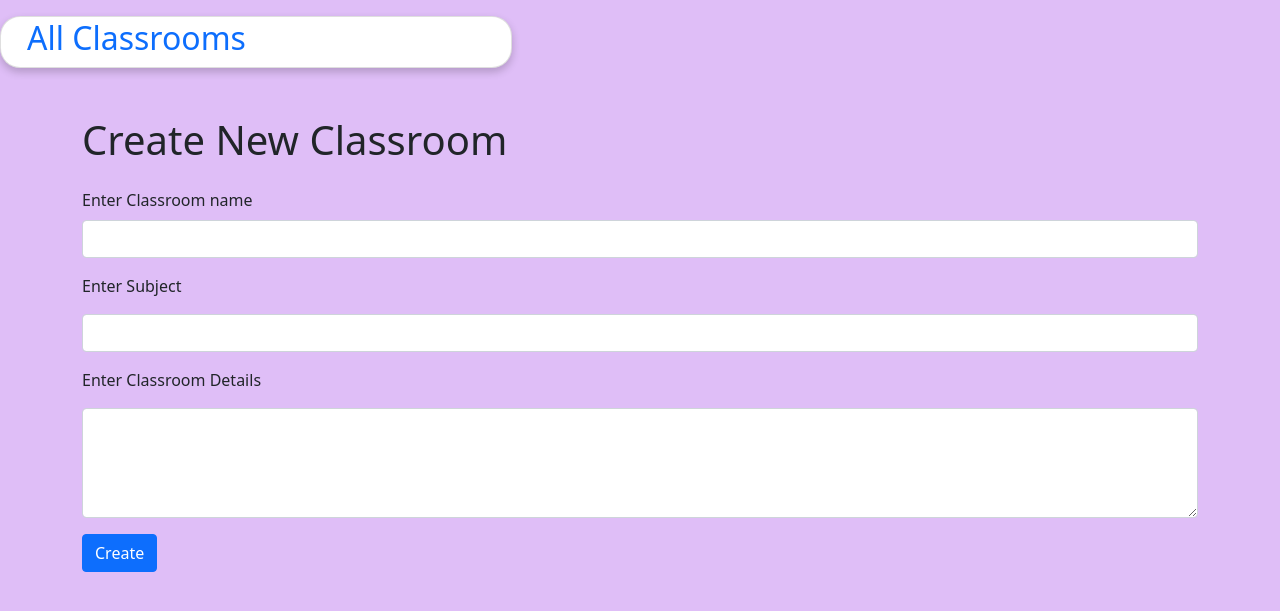
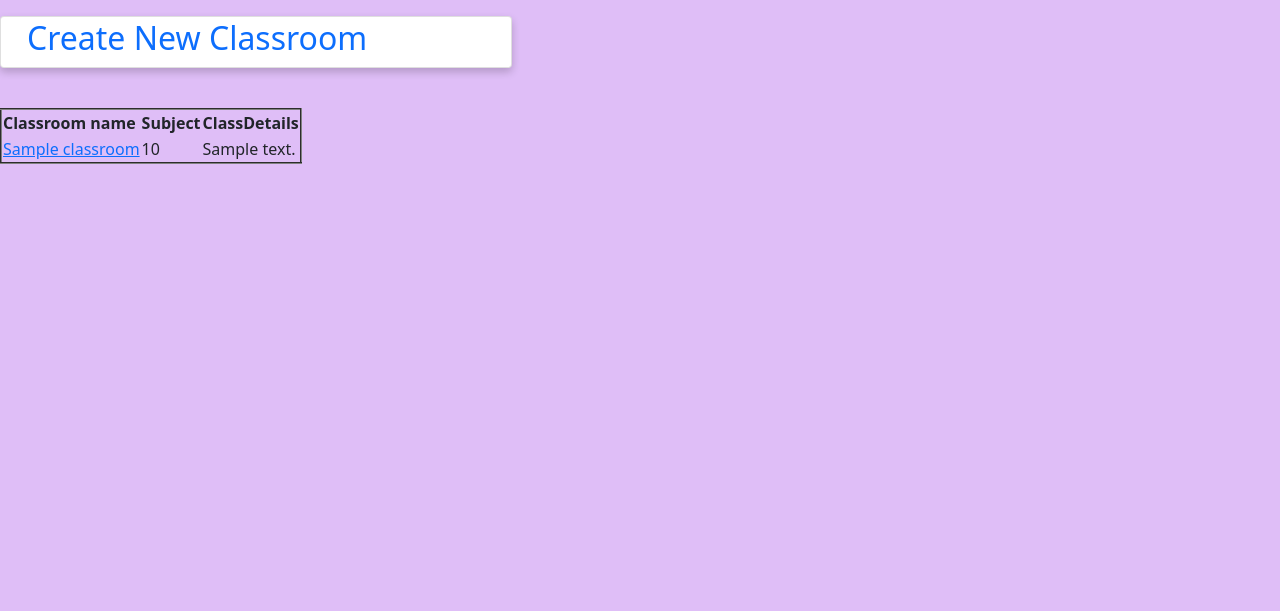
Before and after one commit to rachitsen/Digital-Classroom, a PHP site: page /classrooms.php in a window 1280 px wide. Shown: the part 63-674 px from the top of the page. Run offline with PHP 8.4, Linux system fonts and the light colour scheme; the visitor is signed in with stand-in values (Sample User, id 1); tables that the repository leaves empty or names only in its code hold one stand-in row (values such as "Sample post").

Commit message:
Update classrooms.php

```diff
--- a/dclassroom/classrooms.php
+++ b/dclassroom/classrooms.php
@@ -1,44 +1,14 @@
 <?php
 session_start();
-if(!isset($_SESSION['loggedin']) || $_SESSION['loggedin']!=true || $_SESSION['typeid']!='Teacher'){?>
+if(!isset($_SESSION['loggedin']) || $_SESSION['loggedin']!=true){?>
   <meta http-equiv="refresh" content="0; url=home.php">
   <?php exit;
 }
 ?>
-
-<?php
-$created = false;
-if  ($_SERVER['REQUEST_METHOD']=='POST')
-{
-include "common/dbconnect.php";
-$username=$_SESSION['username'];
-$classname= $_POST['classname'];
-$custom= $_POST['subject'];
-$classdetails= $_POST['classdetails'];
-$dateofcreation= date("d/m/y");
-$classid = uniqid();
-
-    $sql ="INSERT INTO `classrooms` (`username`, `classid`, `class_name`, `class_details`, `date_of_creation`, `costum`) VALUES ('$username', '$classid', '$classname', '$classdetails', '$dateofcreation', '$custom')";
-    $result=mysqli_query($conn,$sql);
-    if($result)
-    {
-     $created = true;
-    }
-
-}
-?>
-
 <!doctype html>
 <html lang="en">
   <head>
-    <!-- Required meta tags -->
-    <meta charset="utf-8">
-    <meta name="viewport" content="width=device-width, initial-scale=1">
-    <!-- Bootstrap CSS -->
-    <link href="https://cdn.jsdelivr.net/npm/bootstrap@5.1.0/dist/css/bootstrap.min.css" rel="stylesheet" integrity="sha384-KyZXEAg3QhqLMpG8r+8fhAXLRk2vvoC2f3B09zVXn8CA5QIVfZOJ3BCsw2P0p/We" crossorigin="anonymous">
-
-    <title>Create Classroom</title>
-    <style>
+  <style>
 .card {
   box-shadow: 0 4px 8px 0 rgba(0,0,0,0.2);
   transition: 0.3s;
@@ -60,52 +30,69 @@ img {
 }
 
 </style>
-  </head>
-  <body style="background-color: #DFBEF7;">
-    <?php require 'common/nav.php' ?>
-    <?php
-     if($created)
-     {
-      echo '<div class="alert alert-success alert-dismissible fade show" role="alert">
-      <strong>Successfully</strong> Your new classroom <b>'.$classname.'</b> is created.
-      <button type="button" class="btn-close" data-bs-dismiss="alert" aria-label="Close"></button>
-    </div>';
-     }
+    <meta charset="utf-8">
+    <meta name="viewport" content="width=device-width, initial-scale=1">
+    <link href="https://cdn.jsdelivr.net/npm/bootstrap@5.1.0/dist/css/bootstrap.min.css" rel="stylesheet" integrity="sha384-KyZXEAg3QhqLMpG8r+8fhAXLRk2vvoC2f3B09zVXn8CA5QIVfZOJ3BCsw2P0p/We" crossorigin="anonymous">
+
+    <title>Welcome -<?php echo $_SESSION['username']?></title>
+     </head>
+       <body style="background-color: #DFBEF7;">
+    <?php require 'common/nav.php';
     ?>
-    <?php
+
+  <?php
   if($_SESSION['typeid']=='Teacher')
   {
-    echo'<a href="classrooms.php" style="text-decoration: none;">
+    echo'<a href="addclassrooms.php" style="text-decoration: none;">
     <div class="card pcontainer my-3">
-  <h2 style= "color:#1D3458,">All Classrooms</h2>
+  <h2 style= "color:#1D3458,">Create New Classroom</h2>
 </div>
 </a>';}
   ?>
+<?php
+include "common/dbconnect.php";
+$username = $_SESSION['username'];
+echo '<br>';
+$query = "SELECT * FROM `classrooms` WHERE username = '$username'";
+$data = mysqli_query($conn,$query);
+$total=mysqli_num_rows($data);
 
-    <!-- create classroom form -->
-    <div class="container my-5">
-      <h1>Create New Classroom</h1>
-    <form action="addclassrooms.php" method="POST">
-  <div class="mb-3 my-4">
-    <label for="classname" class="form-label">Enter Classroom name</label>
-    <input type="text"  name ="classname" class="form-control" id="classname" >
+if($total != 0)
+{
+	?>
+       <table border="2px">
+       	<tr>
 
-    <label for="classname" class="form-label my-3">Enter Subject</label>
-    <input type="text"  name="subject" class="form-control" id="classname" >
+            <th>Classroom name</th>
+       		<th>Subject</th>
+       		<th>ClassDetails</th>
+       	</tr>
 
-  <div class="mb-3">
-    <label for="classdetails" class="form-label my-3">Enter Classroom Details</label>
-    <div class="form-outline">
-  <textarea class="form-control"  name = "classdetails" id="classdetails" rows="4"></textarea>
-</div>
-  </div>
+	<?php
+	while($result=mysqli_fetch_assoc($data))
+	 {
 
-  <span><button type="submit" class="btn btn-primary">Create</button></span>
-</form>
+       echo "
+       <tr>
+       <td><a href='addstudent.php'>".$result['class_name']."</a></td>
+       <td>".$result['costum']."</td>
+       <td>".$result['class_details']."</td>
+       </tr>";
+	 }
+}
+else
+{
+	echo "no record";
+}
+?>
 
-    </div>
 
-<script src="https://cdn.jsdelivr.net/npm/bootstrap@5.1.0/dist/js/bootstrap.bundle.min.js" integrity="sha384-U1DAWAznBHeqEIlVSCgzq+c9gqGAJn5c/t99JyeKa9xxaYpSvHU5awsuZVVFIhvj" crossorigin="anonymous"></script>
+
+
+
+
+
+    <script src="https://cdn.jsdelivr.net/npm/bootstrap@5.1.0/dist/js/bootstrap.bundle.min.js" integrity="sha384-U1DAWAznBHeqEIlVSCgzq+c9gqGAJn5c/t99JyeKa9xxaYpSvHU5awsuZVVFIhvj" crossorigin="anonymous"></script>
 
   </body>
 </html>
```
